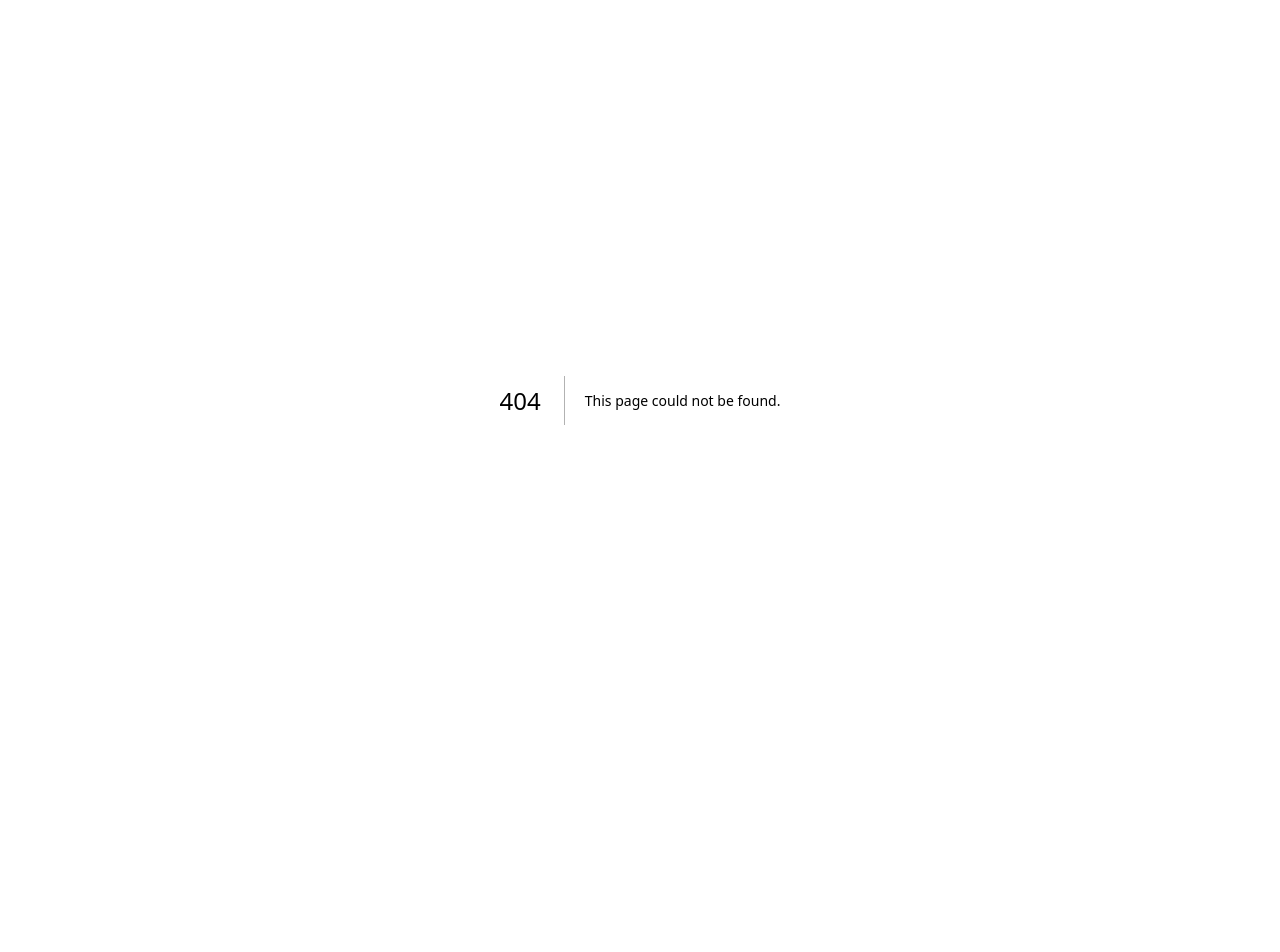
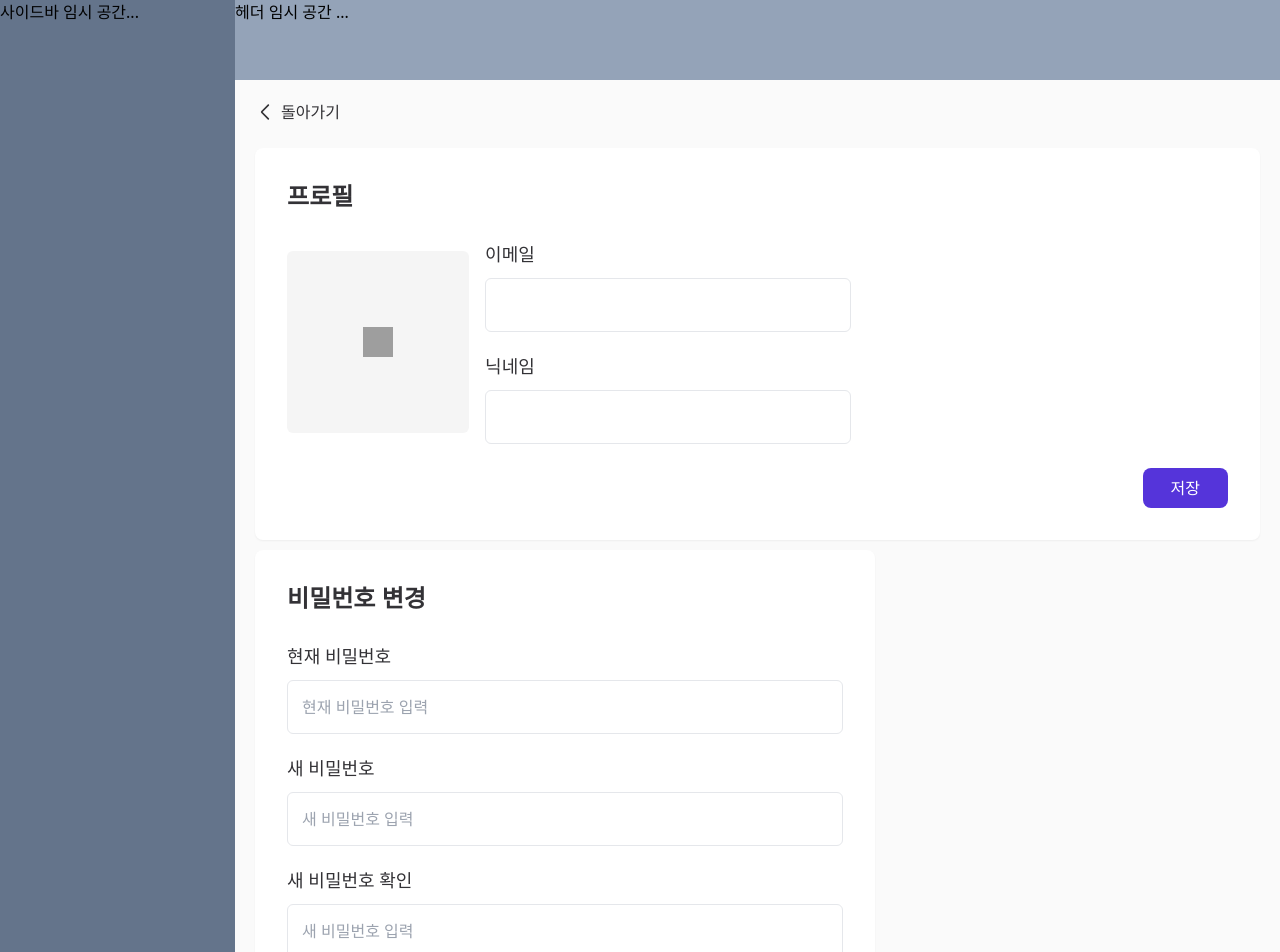
Before and after one commit to Sprint-Part3-Team14/Taskify, a Next.js app: page /mypage in a window 1280 px wide. Before the commit this address had no page. Shown: the top 952 px of the page. Before the commit the page ends 800 px from the top, so only its background shows below. Built offline with nearby package versions, Linux system fonts and the light colour scheme; grey boxes are pictures that could not be loaded.

Commit message:
💄 Style : mypage UI

```diff
--- a/app/modal/page.tsx
+++ b/app/modal/page.tsx
@@ -2,7 +2,7 @@
 
 import ModalButton from '@components/Modal/Button/ModalButton';
 import CreateColumnModal from '@components/Modal/CreateColumnModal';
-import CreateWorkModal from '@components/Modal/CreateWorkModal';
+import CreateWorkModal from '@components/WorkModal/CreateWorkModal';
 import DeleteAllCardModal from '@components/Modal/DeleteAllCardModal';
 import EditColumnModal from '@components/Modal/EditColumnModal';
 import ModalDropdown from '@components/Modal/Input/ModalDropdown';
@@ -16,7 +16,7 @@ const modalTest = () => {
       <ModalDropdown title='상태' />
       <ModalButton buttonType='single' singleButton='입력' />
       <ModalTextarea />
-      <CreateWorkModal />
+      <CreateWorkModal handleModal={() => {}} />
     </>
   );
 };
--- /dev/null
+++ b/app/mypage/layout.tsx
@@ -0,0 +1,18 @@
+import { PropsWithChildren } from 'react';
+
+const DashboardLayoutProfile = ({ children }: PropsWithChildren) => {
+  return (
+    <section className='flex min-h-screen  '>
+      <div className='flex min-h-full min-w-full w-full '>
+        <div className='w-72 bg-slate-500'>사이드바 임시 공간...</div>
+        <div className='w-full '>
+          <div className=' h-20 bg-slate-400'>헤더 임시 공간 ...</div>
+          {children}
+        </div>
+      </div>
+    </section>
+  );
+};
+
+export default DashboardLayoutProfile;
+//  규헌님 레이아웃 가져다가 쓰겠습니다
--- /dev/null
+++ b/app/mypage/page.tsx
@@ -0,0 +1,81 @@
+import InputImageButton from '@components/Modal/Button/InputImageButton';
+import Image from 'next/image';
+import Link from 'next/link';
+
+const MyPage = () => {
+  return (
+    <div className='p-5 bg-[#fafafa] min-h-auto'>
+      <Link href='/boardid'>
+        <button type='button' className='text-base text-tp-black_700 flex gap-1.5 items-center mb-6'>
+          <div className='w-5 h-5 relative'>
+            <Image fill src='/icon/arrow_forward.svg' alt='뒤로 가기 버튼' />
+          </div>
+          돌아가기
+        </button>
+      </Link>
+      <div className='flex flex-col w-[rem38.75] bg-white p-8 rounded-lg mb-2.5 shadow-sm'>
+        <h1 className='text-2xl font-bold text-tp-black_700'>프로필</h1>
+        <div className='mt-7 mb-6 flex gap-4 items-center'>
+          <InputImageButton size='large' />
+          <div className='flex flex-col gap-5'>
+            <div className='flex flex-col gap-2.5'>
+              <label className='text-lg text-tp-black_700'>이메일</label>
+              <input
+                type='email'
+                className='border border-solid border-tp-gray-700 outline-tp-violet_900 rounded-md p-3.5 w-[22.875rem]'
+              />
+            </div>
+            <div className='flex flex-col gap-2.5'>
+              <label className='text-lg text-tp-black_700'>닉네임</label>
+              <input
+                type='text'
+                className='border border-solid border-tp-gray-700 outline-tp-violet_900 rounded-md p-3.5 w-[22.875rem]'
+              />
+            </div>
+          </div>
+        </div>
+        <button
+          type='submit'
+          className='bg-tp-violet_900 rounded-lg px-7 py-2 self-end text-tp-white active:bg-[#4729c2]'>
+          저장
+        </button>
+      </div>
+      <div className='flex flex-col w-[38.75rem] bg-white p-8 rounded-lg shadow-sm'>
+        <h1 className='text-2xl font-bold text-tp-black_700'>비밀번호 변경</h1>
+        <div className='mt-7 mb-6 flex flex-col gap-5'>
+          <div className='flex flex-col gap-2.5'>
+            <label className='text-lg text-tp-black_700'>현재 비밀번호</label>
+            <input
+              placeholder='현재 비밀번호 입력'
+              type='email'
+              className='border border-solid border-tp-gray-700 outline-tp-violet_900 rounded-md p-3.5 w-full'
+            />
+          </div>
+          <div className='flex flex-col gap-2.5'>
+            <label className='text-lg text-tp-black_700'>새 비밀번호</label>
+            <input
+              placeholder='새 비밀번호 입력'
+              type='email'
+              className='border border-solid border-tp-gray-700 outline-tp-violet_900 rounded-md p-3.5 w-full'
+            />
+          </div>
+          <div className='flex flex-col gap-2.5'>
+            <label className='text-lg text-tp-black_700'>새 비밀번호 확인</label>
+            <input
+              placeholder='새 비밀번호 입력'
+              type='password'
+              className='border border-solid border-tp-gray-700 outline-tp-violet_900 rounded-md p-3.5 w-full '
+            />
+          </div>
+          <button
+            type='submit'
+            className='bg-tp-violet_900 rounded-lg px-7 py-2 self-end text-tp-white active:bg-[#4729c2]'>
+            변경
+          </button>
+        </div>
+      </div>
+    </div>
+  );
+};
+
+export default MyPage;
--- /dev/null
+++ b/components/Modal/Button/InputImageButton.tsx
@@ -0,0 +1,18 @@
+import Image from 'next/image';
+
+const InputImageButton = ({ size }: { size: 'small' | 'large' }) => {
+  return (
+    <div
+      className={
+        size === 'small'
+          ? 'bg-[#f5f5f5] rounded-md flex justify-center items-center p-6 w-[4.75rem] h-[4.75rem]'
+          : 'bg-[#f5f5f5] rounded-md flex justify-center items-center p-6 w-[11.375rem] h-[11.375rem]'
+      }>
+      <div className={size === 'small' ? 'relative w-7 h-7' : 'relative w-[1.875rem] h-[1.875rem]'}>
+        <Image fill src='/icon/violet_plus.svg' alt='이미지 추가하기' />
+      </div>
+    </div>
+  );
+};
+
+export default InputImageButton;
--- a/components/Modal/CreateWorkModal.tsx
+++ /dev/null
@@ -1,57 +0,0 @@
-import ModalDropdown from './Input/ModalDropdown';
-import ModalLayout from './ModalLayout';
-
-const CreateWorkModal = () => {
-  return (
-    <ModalLayout handleModal={() => {}} title='할 일 생성'>
-      <div className='flex gap-4'>
-        <ModalDropdown title='상태' />
-        <ModalDropdown title='담당자' />
-      </div>
-      <div className='flex flex-col gap-2.5 '>
-        <label className='flex gap-1 font-extrabold text-lg'>
-          제목<span className='text-tp-violet_900 '>*</span>
-        </label>
-        <input
-          type='text'
-          placeholder='제목을 입력해 주세요'
-          className='border border-solid border-tp-gray_700 p-4 rounded-lg outline-tp-violet_900'
-        />
-      </div>
-      <div className='flex flex-col gap-2.5'>
-        <label className='flex gap-1 font-extrabold text-lg'>
-          설명<span className='text-tp-violet_900 '>*</span>
-        </label>
-        <div className='relative inline'>
-          <textarea
-            id='Comments'
-            placeholder='설명을 입력해 주세요'
-            className='text-sm w-[28.125rem] h-[6rem] border border-solid border-tp-gray_700 rounded-lg pt-4 px-4 pb-11 outline-tp-violet_900 relative placeholder:text-sm'
-          />
-        </div>
-      </div>
-      <div className='flex flex-col gap-2.5'>
-        <label className='flex gap-1 font-extrabold text-lg'>마감일</label>
-        <input
-          type='date'
-          placeholder='날짜를 입력해 주세요'
-          className='border border-solid border-tp-gray_700 p-4 rounded-lg outline-tp-violet_900'
-        />
-      </div>
-      <div className='flex flex-col gap-2.5 '>
-        <label className='flex gap-1 font-extrabold text-lg'>태그</label>
-        <input
-          type='text'
-          placeholder='입력 후 Enter'
-          className='border border-solid border-tp-gray_700 p-4 rounded-lg outline-tp-violet_900'
-        />
-      </div>
-      <div className='flex flex-col gap-2.5 '>
-        <label className='flex gap-1 font-extrabold text-lg'>이미지</label>
-        <input type='image' />
-      </div>
-    </ModalLayout>
-  );
-};
-
-export default CreateWorkModal;
--- /dev/null
+++ b/components/WorkModal/CreateWorkModal.tsx
@@ -0,0 +1,63 @@
+import InputImageButton from '../Modal/Button/InputImageButton';
+import ModalDropdown from '../Modal/Input/ModalDropdown';
+import ModalLayout from '../Modal/ModalLayout';
+
+const CreateWorkModal = ({ handleModal }: { handleModal: () => void }) => {
+  return (
+    <ModalLayout handleModal={handleModal} title='할 일 생성'>
+      <form>
+        <div className='flex gap-4'>
+          <ModalDropdown title='상태' />
+          <ModalDropdown title='담당자' />
+        </div>
+        <div className='flex flex-col gap-2.5 '>
+          <label className='flex gap-1 font-extrabold text-lg'>
+            제목<span className='text-tp-violet_900 '>*</span>
+          </label>
+          <input
+            type='text'
+            placeholder='제목을 입력해 주세요'
+            className='border border-solid border-tp-gray_700 p-4 rounded-lg outline-tp-violet_900'
+          />
+        </div>
+        <div className='flex flex-col gap-2.5'>
+          <label className='flex gap-1 font-extrabold text-lg'>
+            설명<span className='text-tp-violet_900 '>*</span>
+          </label>
+          <div className='relative inline'>
+            <textarea
+              id='Comments'
+              placeholder='설명을 입력해 주세요'
+              className='text-sm w-[28.125rem] h-[6rem] border border-solid border-tp-gray_700 rounded-lg pt-4 px-4 pb-11 outline-tp-violet_900 relative placeholder:text-sm'
+            />
+          </div>
+        </div>
+        <div className='flex flex-col gap-2.5'>
+          <label className='flex gap-1 font-extrabold text-lg'>마감일</label>
+          <input
+            type='date'
+            date-placeholder='날짜를 입력해 주세요'
+            required
+            aria-required='true'
+            className='border border-solid border-tp-gray_700 p-4 rounded-lg outline-tp-violet_900 before:content-[attr(data-placeholder) w-full]'
+          />
+        </div>
+        <div className='flex flex-col gap-2.5 '>
+          <label className='flex gap-1 font-extrabold text-lg'>태그</label>
+          <input
+            type='text'
+            placeholder='입력 후 Enter'
+            className='border border-solid border-tp-gray_700 p-4 rounded-lg outline-tp-violet_900'
+          />
+        </div>
+        <div className='flex flex-col gap-2.5 '>
+          <label className='flex gap-1 font-extrabold text-lg'>이미지</label>
+          <input type='file' />
+          <InputImageButton size='small' />
+        </div>
+      </form>
+    </ModalLayout>
+  );
+};
+
+export default CreateWorkModal;
```
Also changed, not shown: public/icon/arrow_backward.svg (added), public/icon/arrow_forward.svg.
